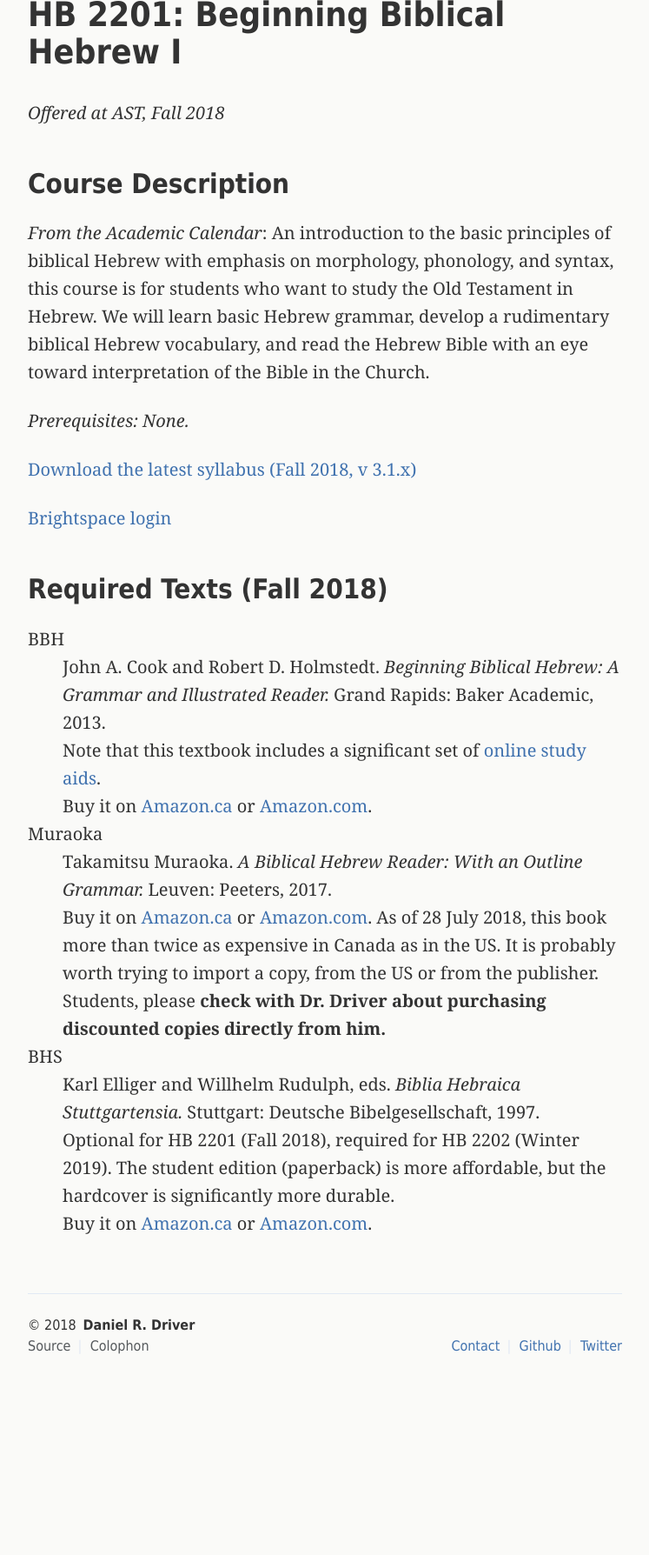
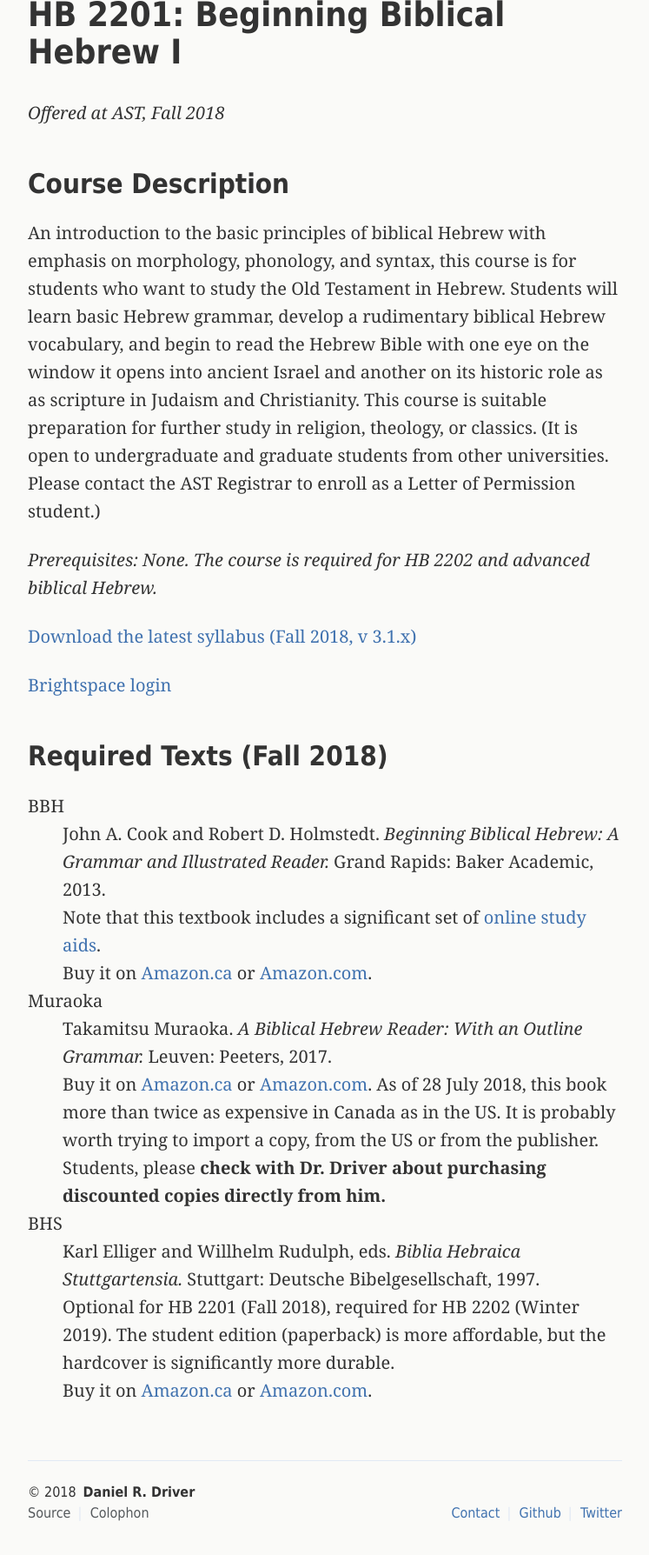
Before and after one commit to danieldriver/danieldriver.github.io, a Jekyll site: the page built from _pages/hb-2201.md, in a window 1280 px wide, cut to the strip 104-1952 px from the top of the page. Shown: the top 1788 px of the strip at 87% size, without its empty margins (266-1013 px from the left). Built offline with Jekyll 4.4.1, drawn with Linux system fonts in a browser that asks for light colours; before the commit the page ends 1760 px from its top, so only the background shows below that.

Commit message:
fix (broaden) course description

```diff
--- a/_pages/hb-2201.md
+++ b/_pages/hb-2201.md
@@ -9,14 +9,18 @@ subtitle: "HB 2201: Beginning Biblical Hebrew I"
 
 ## Course Description
 
-*From the Academic Calendar*: An introduction to the basic principles of
-biblical Hebrew with emphasis on morphology, phonology, and syntax, this
-course is for students who want to study the Old Testament in Hebrew. We
-will learn basic Hebrew grammar, develop a rudimentary biblical Hebrew
-vocabulary, and read the Hebrew Bible with an eye toward interpretation
-of the Bible in the Church.
+An introduction to the basic principles of biblical Hebrew with emphasis
+on morphology, phonology, and syntax, this course is for students who
+want to study the Old Testament in Hebrew. Students will learn basic
+Hebrew grammar, develop a rudimentary biblical Hebrew vocabulary, and
+begin to read the Hebrew Bible with one eye on the window it opens into
+ancient Israel and another on its historic role as as scripture in
+Judaism and Christianity. This course is suitable preparation for
+further study in religion, theology, or classics. (It is open to
+undergraduate and graduate students from other universities. Please
+contact the AST Registrar to enroll as a Letter of Permission student.)
 
-*Prerequisites: None.*
+*Prerequisites: None. The course is required for HB 2202 and advanced biblical Hebrew.*
 
 [Download the latest syllabus (Fall 2018, v 3.1.x)](https://github.com/danieldriver/Syllabi/raw/master/HB/HB%202201-Driver%202018.pdf)
 
```
